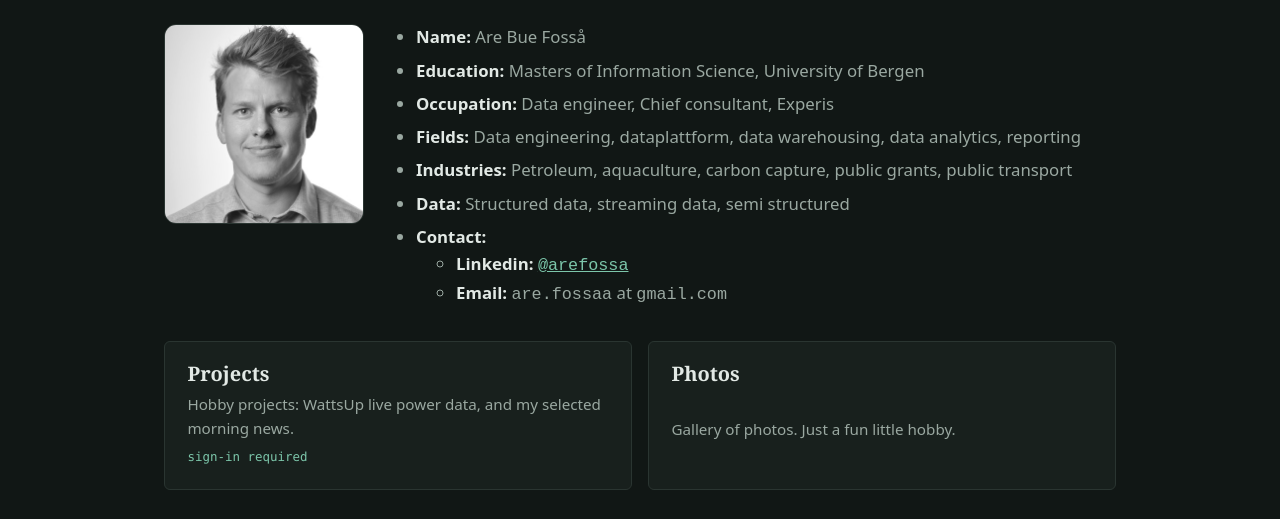
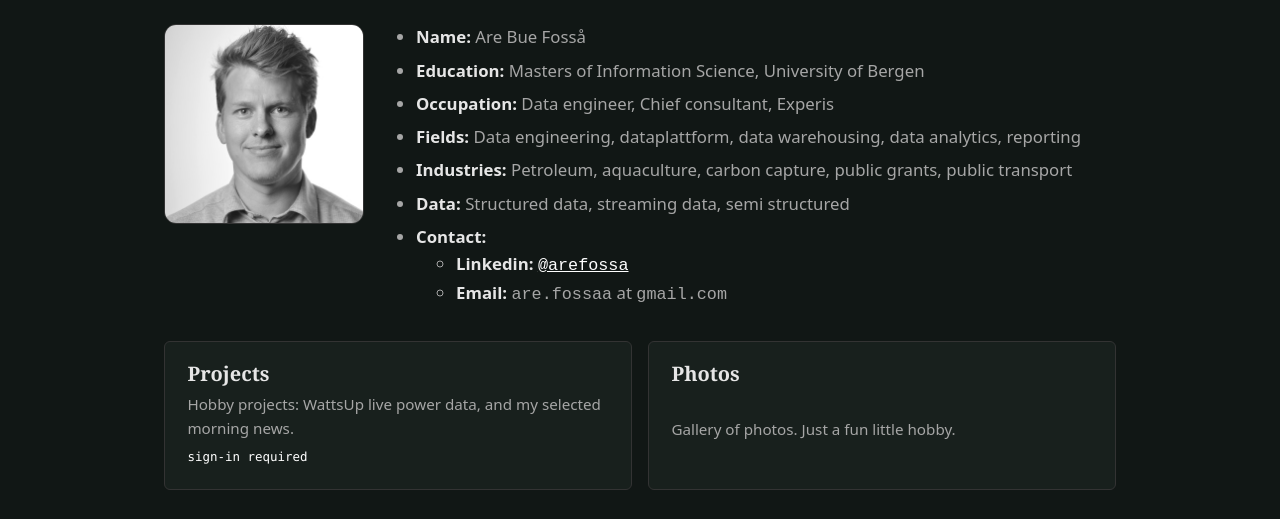
Before and after one commit to arefossa/arefossa.no, a plain HTML site: page index.html in a window 1280 px wide. Shown: the part 243-762 px from the top of the page. Drawn offline with Linux system fonts and the dark colour scheme.

Commit message:
endret farger

```diff
--- a/assets/style.css
+++ b/assets/style.css
@@ -1,13 +1,15 @@
 /* arefossa.no: en enkel personlig forside. Ingen eksterne fonter eller skript, så siden laster
-   raskt og sender ingenting til andre. Fargene er tokens, med mørkt tema fra systemet. */
+   raskt og sender ingenting til andre. Fargene er tokens, med mørkt tema fra systemet.
+   Bakgrunnene er som før, mens tekst, streker og markeringer er nøytralt grått, svart eller hvitt
+   uten grønt skjær. */
 :root {
   --bg: #f2f4f1;
   --surface: #ffffff;
-  --fg: #1b2420;
-  --muted: #56625c;
-  --line: #d8ded9;
-  --accent: #1f5c4a;
-  --accent-soft: #e2ece7;
+  --fg: #1c1c1c;
+  --muted: #5c5c5c;
+  --line: #dadada;
+  --accent: #333333;
+  --accent-soft: #e8e8e8;
   --font-display: Charter, "Bitstream Charter", "Sitka Text", Cambria, Georgia, serif;
   --font-body: system-ui, -apple-system, "Segoe UI", Roboto, "Helvetica Neue", sans-serif;
   --font-mono: ui-monospace, "Cascadia Mono", "SF Mono", Consolas, monospace;
@@ -19,11 +21,11 @@
   :root {
     --bg: #111715;
     --surface: #18201d;
-    --fg: #e2e9e5;
-    --muted: #9aa8a1;
-    --line: #2a3531;
-    --accent: #7cc6aa;
-    --accent-soft: #1d2c27;
+    --fg: #e6e6e6;
+    --muted: #a6a6a6;
+    --line: #333333;
+    --accent: #ffffff;
+    --accent-soft: #262626;
     color-scheme: dark;
   }
 }
```
